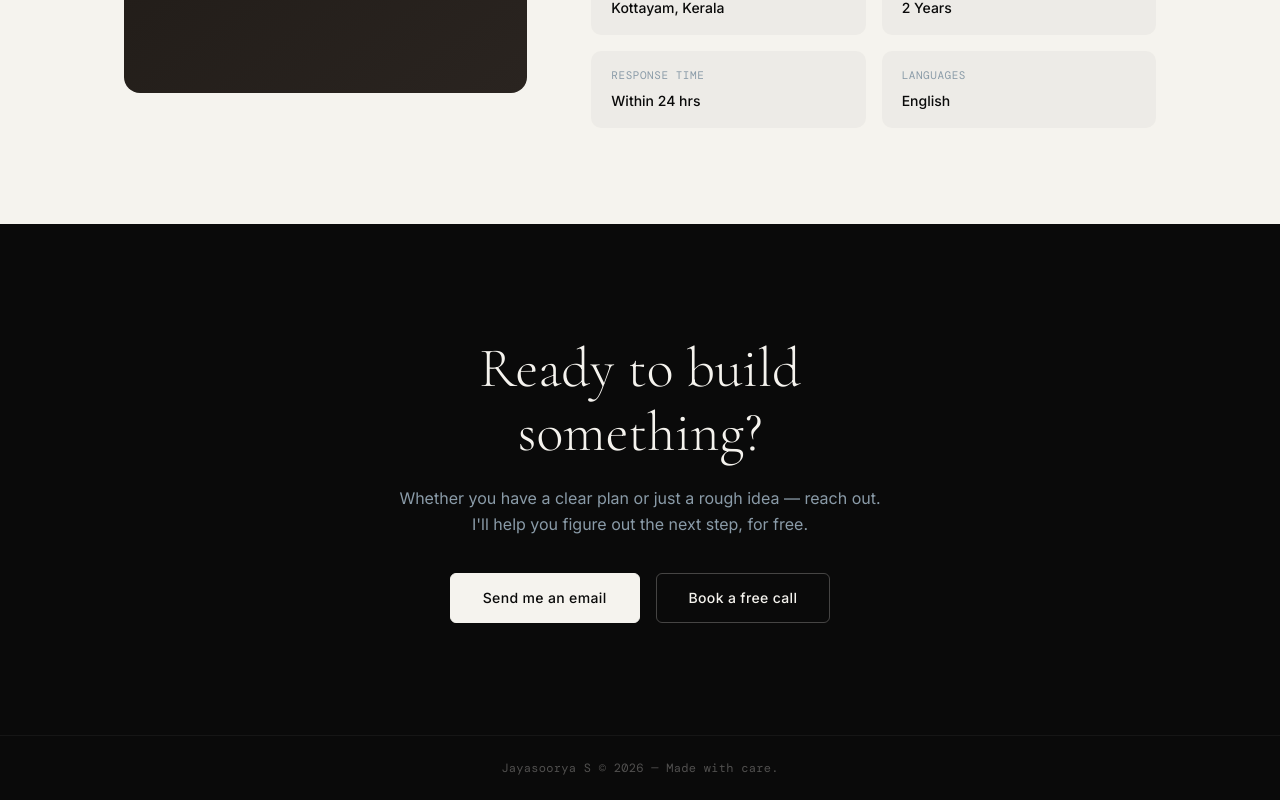
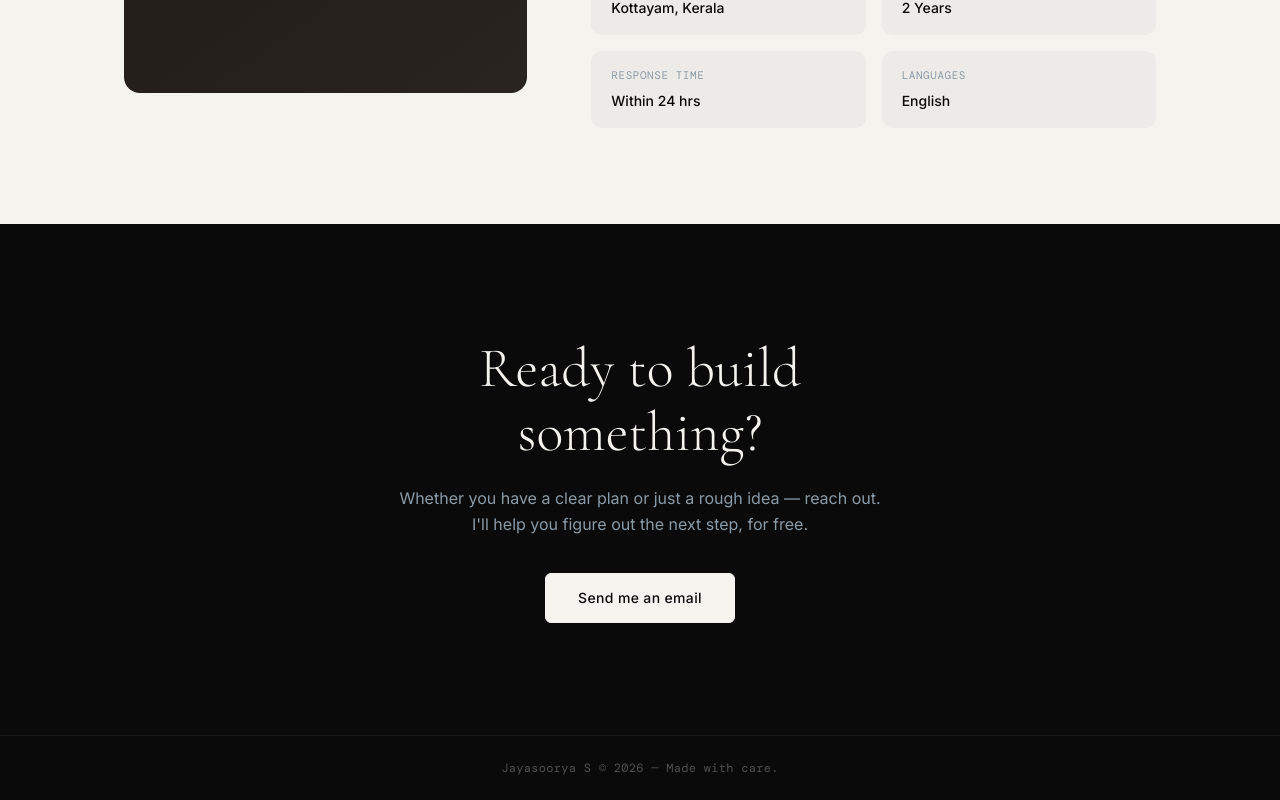
Before and after one commit to jsurya114/Portfolio, a React (Vite) app: page / in a window 1280 px wide. Shown: the part 6129-6929 px from the top of the page. Built offline with nearby package versions, Linux system fonts and the light colour scheme; no server answers; a web font is replaced by a local one.

Commit message:
Update project links and refine contact section

```diff
--- a/src/components/Contact.jsx
+++ b/src/components/Contact.jsx
@@ -71,14 +71,6 @@ export default function Contact() {
             >
               {showForm ? 'Cancel' : 'Send me an email'}
             </button>
-            <a
-              href="#"
-              className="inline-flex items-center justify-center font-body text-sm font-medium px-8 py-3.5 rounded-md hover:opacity-80 transition-all duration-250 cursor-none tracking-wide"
-              style={{ backgroundColor: 'transparent', color: '#f5f3ee', border: '1px solid rgba(245,243,238,0.25)' }}
-              data-cursor="pointer"
-            >
-              Book a free call
-            </a>
           </div>
         </RevealItem>
 
--- a/src/components/Work.jsx
+++ b/src/components/Work.jsx
@@ -20,7 +20,7 @@ const projects = [
     ],
     tags: ['Developer Platform', 'CI/CD Pipeline', 'Real-Time App'],
     featured: true,
-    link: 'https://github.com/jayasuryas',
+    link: 'https://github.com/jsurya114/Version-Vault',
   },
   {
     num: '02',
@@ -33,21 +33,21 @@ const projects = [
     ],
     tags: ['Healthcare App', 'Admin Dashboard', 'Freelance Project'],
     featured: true,
-    link: '#',
+    link: 'https://github.com/jsurya114/Dental-Buddy',
   },
   {
     num: '03',
     name: 'CycloneX',
     desc: 'A production-ready e-commerce platform for selling bicycles and accessories. Clean product pages, wishlist, cart, coupons, and a full admin dashboard for managing everything behind the scenes.',
     tags: ['Online Store', 'Admin Panel', 'Full-Stack App'],
-    link: 'https://github.com/jayasuryas',
+    link: 'https://github.com/jsurya114/CycloneX',
   },
   {
     num: '04',
     name: 'Nasa Logistics',
     desc: 'A logistics and driver management platform. Admins assign orders, track driver availability in real-time, generate Excel reports, and manage the full delivery workflow — built for scale with AWS infrastructure.',
     tags: ['Logistics Platform', 'Admin Dashboard', 'Cloud Deployed'],
-    link: 'https://github.com/jayasuryas',
+    link: 'https://github.com/jsurya114/nasa',
   },
 ]
 
```
